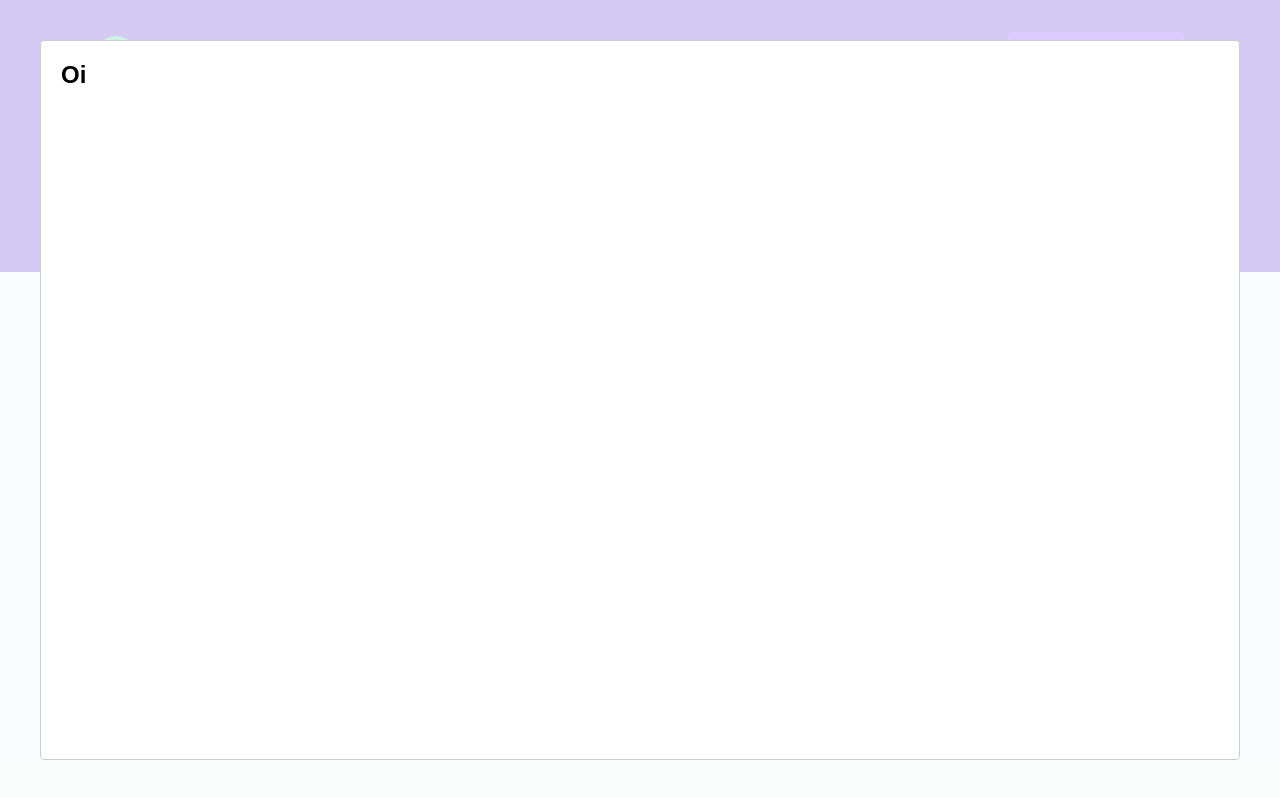
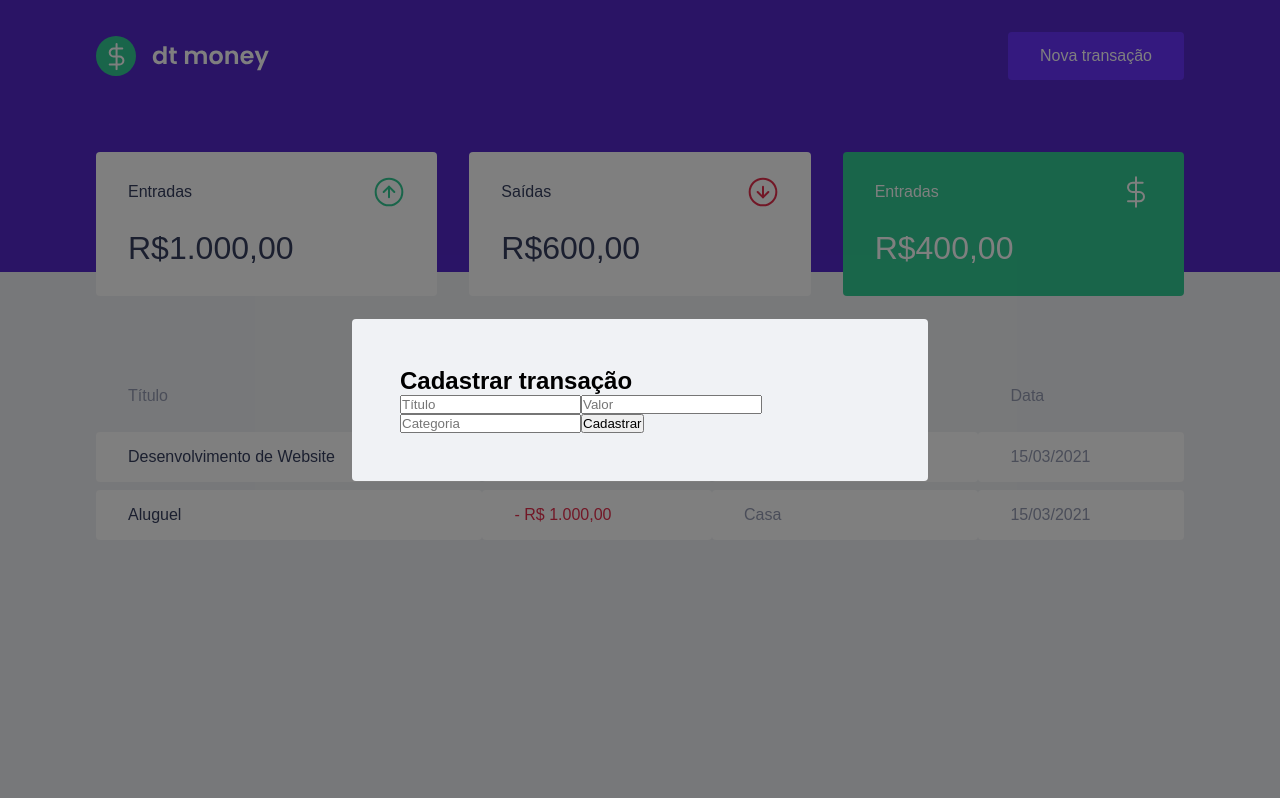
Before and after one commit to murilojssilva/02-ignite-dtmoney, a React (Create React App) app: page / in a window 1280 px wide. Both pictures are taken after a click on the button "Nova transação". Built offline with nearby package versions, Linux system fonts and the light colour scheme; no server answers; the HTML template or start-up script is replaced by a standard one; what miragejs would draw is missing.

Commit message:
Aula 15 - Estrutura do formulario

```diff
--- a/src/components/NewTransactionModal/index.tsx
+++ b/src/components/NewTransactionModal/index.tsx
@@ -14,8 +14,29 @@
 		<Modal
 			isOpen={isOpen}
 			onRequestClose={onRequestClose}
+			overlayClassName="react-modal-overlay"
+			className="react-modal-content"
 		>
-			<h2>Oi</h2>
+			<Container>
+				<h2>Cadastrar transação</h2>
+
+				<input
+					placeholder="Título"
+				/>
+
+				<input
+					type="number"
+					placeholder="Valor"
+				/>
+
+				<input
+					placeholder="Categoria"
+				/>
+
+				<button type="submit">
+					Cadastrar
+				</button>
+			</Container>
 		</Modal>
 	)
 }
--- a/src/components/NewTransactionModal/styles.ts
+++ b/src/components/NewTransactionModal/styles.ts
@@ -1,4 +1,4 @@
 import styled from "styled-components";
 
-export const Container = styled.div`
+export const Container = styled.form`
 `
--- a/src/styles/global.ts
+++ b/src/styles/global.ts
@@ -32,18 +32,45 @@
 		background: var(--background);
 		-webkit-font-smoothing: antialiased;
 	}
+
 	body,input,button,textarea{
 		font-family: "Poppins", sans-serif;
 		font-weight: 400;
 	}
+
 	h1,h2,h3,h4,h5,strong{
 		font-weight: 600;
+
 	}
 	button{
 		cursor: pointer;
 	}
+
 	[disabled]{
 		opacity:0.6;
 		cursor: not-allowed;
 	}
+	.react-modal-overlay{
+		background: rgba(0,0,0,0.5);
+
+		position:fixed;
+		top:0;
+		bottom:0;
+		right:0;
+		left:0;
+
+		display:flex;
+		align-items: center;
+		justify-content: center;
+	}
+
+	.react-modal-content{
+		width:100%;
+		max-width:576px;
+
+		background:var(--background);
+		padding:3rem;
+		position:relative;
+		border-radius:0.25rem;
+	}
 `
```
